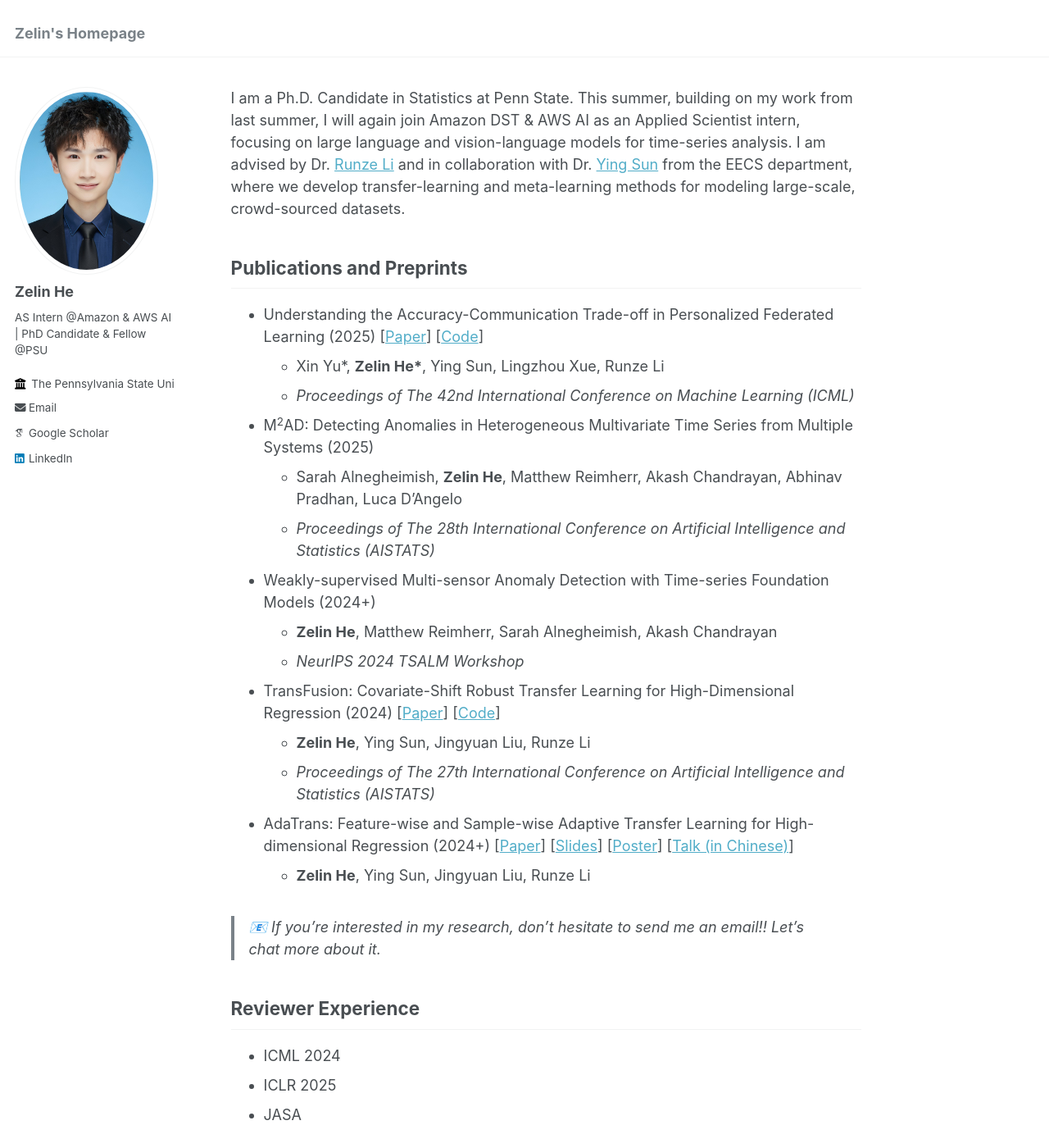
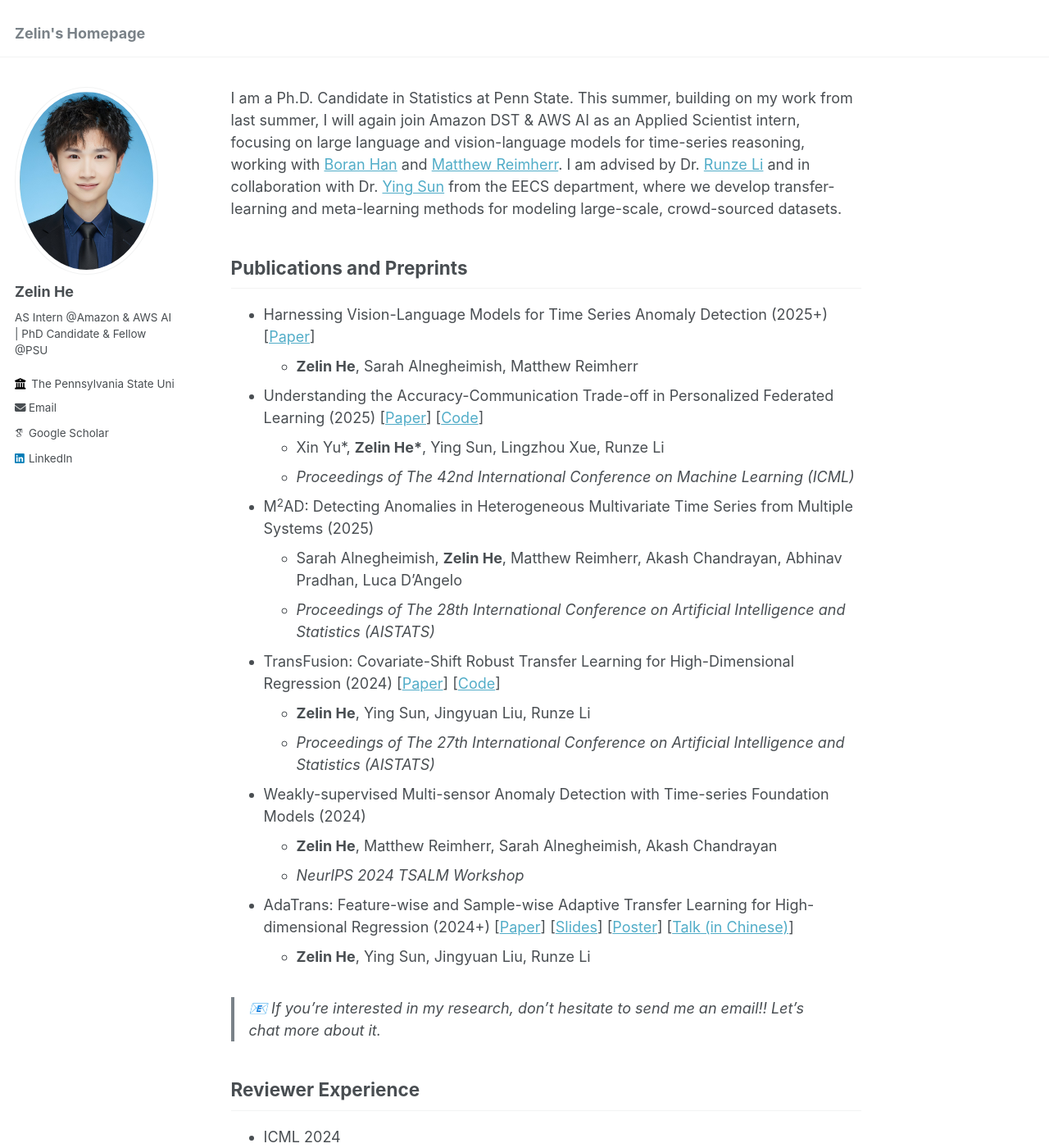
Before and after one commit to ZLHe0/zelinhe.github.io, a Jekyll site: the page built from _pages/about.md, in a window 1280 px wide and 1400 px high. Shown: the whole window at 82% size. Built offline with Jekyll 4.4.1, drawn with Linux system fonts in a browser that asks for light colours; some web fonts are replaced; some of the changed text lies outside the part shown.

Commit message:
Update about.md

```diff
--- a/_pages/about.md
+++ b/_pages/about.md
@@ -7,21 +7,23 @@ redirect_from:
   - /about.html
 ---
 
-I am a Ph.D. Candidate in Statistics at Penn State. This summer, building on my work from last summer, I will again join Amazon DST & AWS AI as an Applied Scientist intern, focusing on large language and vision-language models for time-series analysis. I am advised by Dr. [Runze Li](https://runzelipsu.github.io/) and in collaboration with Dr. [Ying Sun](https://ysunac.github.io/) from the EECS department, where we develop transfer-learning and meta-learning methods for modeling large-scale, crowd-sourced datasets.
+I am a Ph.D. Candidate in Statistics at Penn State. This summer, building on my work from last summer, I will again join Amazon DST & AWS AI as an Applied Scientist intern, focusing on large language and vision-language models for time-series reasoning, working with [Boran Han](https://boranhan.github.io/) and [Matthew Reimherr](https://mreimherr.github.io/). I am advised by Dr. [Runze Li](https://runzelipsu.github.io/) and in collaboration with Dr. [Ying Sun](https://ysunac.github.io/) from the EECS department, where we develop transfer-learning and meta-learning methods for modeling large-scale, crowd-sourced datasets.
 
 ## Publications and Preprints
+- Harnessing Vision-Language Models for Time Series Anomaly Detection (2025+) [[Paper](https://arxiv.org/pdf/2506.06836)]
+  - **Zelin He**, Sarah Alnegheimish, Matthew Reimherr
 - Understanding the Accuracy-Communication Trade-off in Personalized Federated Learning (2025) [[Paper](https://www.arxiv.org/abs/2410.08934)] [[Code](https://github.com/ZLHe0/fedprox-bilevel)]
   - Xin Yu\*, **Zelin He\***, Ying Sun, Lingzhou Xue, Runze Li
   - *Proceedings of The 42nd International Conference on Machine Learning (ICML)*
 - M<sup>2</sup>AD: Detecting Anomalies in Heterogeneous Multivariate Time Series from Multiple Systems (2025)
   - Sarah Alnegheimish, **Zelin He**, Matthew Reimherr, Akash Chandrayan, Abhinav Pradhan, Luca D'Angelo
   - *Proceedings of The 28th International Conference on Artificial Intelligence and Statistics (AISTATS)*
-- Weakly-supervised Multi-sensor Anomaly Detection with Time-series Foundation Models (2024+)
-  - **Zelin He**, Matthew Reimherr, Sarah Alnegheimish, Akash Chandrayan
-  - *NeurIPS 2024 TSALM Workshop*
 - TransFusion: Covariate-Shift Robust Transfer Learning for High-Dimensional Regression (2024) [[Paper](https://proceedings.mlr.press/v238/he24a.html)] [[Code](https://github.com/ZLHe0/TransFusion)]
   - **Zelin He**, Ying Sun, Jingyuan Liu, Runze Li
   - *Proceedings of The 27th International Conference on Artificial Intelligence and Statistics (AISTATS)*
+- Weakly-supervised Multi-sensor Anomaly Detection with Time-series Foundation Models (2024)
+  - **Zelin He**, Matthew Reimherr, Sarah Alnegheimish, Akash Chandrayan
+  - *NeurIPS 2024 TSALM Workshop*
 - AdaTrans: Feature-wise and Sample-wise Adaptive Transfer Learning for High-dimensional Regression (2024+) [[Paper](https://arxiv.org/abs/2403.13565)] [[Slides](files/trans-slides.pdf)] [[Poster](files/trans-poster.pdf)] [[Talk (in Chinese)](https://www.xiong99.com.cn/p/t_pc/course_pc_detail/video/v_65fd4c40e4b0d84d784b4b1d)]
   - **Zelin He**, Ying Sun, Jingyuan Liu, Runze Li
 
@@ -30,7 +32,10 @@ I am a Ph.D. Candidate in Statistics at Penn State. This summer, building on my
 ## Reviewer Experience
 - ICML 2024
 - ICLR 2025
+- NeurIPS 2025
 - JASA
+- TNNLS
+- JCGS
 
 ## Education
 - Ph.D. in Statistics, Pennsylvania State University, 2022 - Present.
```
